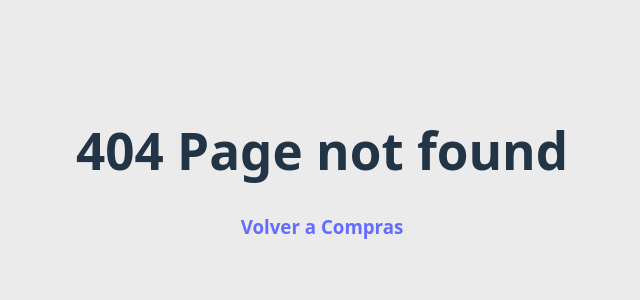
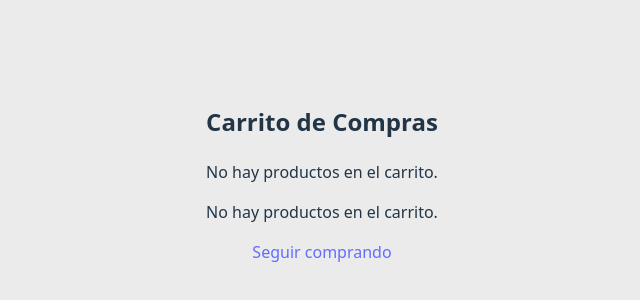
Before and after one commit to marzvk/proyecto_react_2025, a React (Vite) app in the folder react_2025/: page /carrito in a window 1280 px wide. Before the commit this address had no page. Shown: the part 226-526 px from the top of the page, without its empty margins (318-958 px from the left). Built offline with nearby package versions, Linux system fonts and the light colour scheme.

Commit message:
useContext en carrito

```diff
--- a/react_2025/src/components/Navbar.tsx
+++ b/react_2025/src/components/Navbar.tsx
@@ -1,6 +1,7 @@
 import { Link } from "react-router";
 import styles from "./Navbar.module.css";
 import { useState } from "react";
+import { useCarrito } from "../pages/Carrito";
 
 type NavbarProps = {
   count: number;
@@ -12,6 +13,7 @@ type NavbarProps = {
 }
 
 function Navbar({ count, filter, onSearch, categoria, selecCategoria }: NavbarProps) {
+  const { carrito } = useCarrito();
 
   const [mostrarCategorias, setMostrarCategorias] = useState(false);
   const showCategoria = () => {
@@ -70,6 +72,7 @@ function Navbar({ count, filter, onSearch, categoria, selecCategoria }: NavbarPr
             alt=""
           />
           <span className={styles.cantidad}>{count}</span>
+          <Link to="/carrito">🛒 ({carrito.length})</Link>
         </li>
       </ul>
     </nav>
--- a/react_2025/src/main.tsx
+++ b/react_2025/src/main.tsx
@@ -6,12 +6,15 @@ import { StrictMode } from "react";
 import Home from "./pages/Home.tsx";
 import CardDetail from "./pages/CardDetail.tsx";
 import NotFound from "./pages/NotFound.tsx";
+import { CarritoProvider } from "./pages/Carrito.tsx";
+import CarritoPage from "./pages/CarritoPage.tsx";
 
 // App va con mayuscula, el llamado App
 createRoot(document.getElementById("root")!).render(
   <StrictMode>
     {/* provider permite manejar las rutas */}
     <BrowserRouter>
+      <CarritoProvider>
         {/* Switch de las rutas  */}
         <Routes>
 
@@ -19,9 +22,10 @@ createRoot(document.getElementById("root")!).render(
           <Route path="/products" element={<App />} />
           <Route path="/products/:id" element={<CardDetail />} />
           <Route path="*" element={<NotFound />} />
+          <Route path="/carrito" element={<CarritoPage />} />
 
         </Routes>
-
+      </CarritoProvider>
     </BrowserRouter>
   </StrictMode>
 );
--- a/react_2025/src/pages/App.tsx
+++ b/react_2025/src/pages/App.tsx
@@ -5,8 +5,12 @@ import Respuesta from "../components/Response.tsx";
 import Navbar from "../components/Navbar.tsx";
 import { useState } from "react";
 import { Link } from "react-router";
+import { useCarrito } from "./Carrito.tsx";
 
 function App() {
+  const { carrito } = useCarrito();
+  const { agregarAlCarrito } = useCarrito();
+
   const [count, setCount] = useState(0);
   const [filtro, setFiltro] = useState("");
   const [categoriaElegida, setCategoriaElegida] = useState("")
@@ -50,7 +54,7 @@ function App() {
               <FrontShowElement
                 key={prod.id}
                 {...prod}
-                agregar={sumar1}
+                agregar={() => agregarAlCarrito(prod)}
                 quitar={restar1}
               />
             ))}
@@ -65,7 +69,7 @@ function App() {
                 <FrontShowElement
                   key={prod.id}
                   {...prod}
-                  agregar={sumar1}
+                  agregar={() => agregarAlCarrito(prod)}
                   quitar={restar1}
                 />
               ))
@@ -84,7 +88,7 @@ function App() {
                   <FrontShowElement
                     key={prod.id}
                     {...prod}
-                    agregar={sumar1}
+                    agregar={() => agregarAlCarrito(prod)}
                     quitar={restar1}
 
                   />
@@ -105,7 +109,7 @@ function App() {
                 <FrontShowElement
                   key={prod.id}
                   {...prod}
-                  agregar={sumar1}
+                  agregar={() => agregarAlCarrito(prod)}
                   quitar={restar1}
                 />
               ))}
--- a/react_2025/src/pages/CardDetail.tsx
+++ b/react_2025/src/pages/CardDetail.tsx
@@ -1,11 +1,13 @@
 import { Link, useParams } from "react-router";
 import Respuesta from "../components/Response";
 import type { Product } from "../components/Response";
+import { useCarrito } from "./Carrito";
 
 
 function CardDetail() {
+    const { agregarAlCarrito } = useCarrito();
     const { id } = useParams<{ id: string }>();
-    const numeroId = Number(id); // Convertimos el id de la URL a número
+    const numeroId = Number(id); // el id(string) de la URL a número
 
     const productoEncontrado: Product | undefined = Respuesta.flatMap(r => r.producto)
         .find(p => p.id === numeroId);
@@ -27,6 +29,9 @@ function CardDetail() {
             {productoEncontrado.km && <p><b>Kilómetros:</b> {productoEncontrado.km} km</p>}
             {productoEncontrado.anio && <p><b>Año:</b> {productoEncontrado.anio}</p>}
             {productoEncontrado.ubicacion && <p><b>Ubicación:</b> {productoEncontrado.ubicacion}</p>}
+            <button onClick={() => agregarAlCarrito(productoEncontrado)}>
+                Agregar al carrito
+            </button>
         </div >
     )
 }
--- /dev/null
+++ b/react_2025/src/pages/Carrito.tsx
@@ -0,0 +1,46 @@
+import { createContext, useContext, useState } from "react";
+import type { ReactNode } from "react";
+import type { Product } from "../components/Response";
+
+type CarritoContextType = {
+  carrito: Product[];
+  agregarAlCarrito: (producto: Product) => void;
+  quitarDelCarrito: (productoId: number) => void;
+  vaciarCarrito: () => void;
+};
+
+const CarritoContext = createContext<CarritoContextType | undefined>(undefined);
+
+
+
+export function CarritoProvider({ children }: { children: ReactNode }) {
+  const [carrito, setCarrito] = useState<Product[]>([]);
+
+  const agregarAlCarrito = (producto: Product) => {
+    setCarrito((prev) => [...prev, producto]);
+  };
+
+  const quitarDelCarrito = (productoId: number) => {
+    setCarrito((prev) => prev.filter((item) => item.id !== productoId));
+  };
+
+  const vaciarCarrito = () => {
+    setCarrito([]);
+  };
+
+  return (
+    <CarritoContext.Provider
+      value={{ carrito, agregarAlCarrito, quitarDelCarrito, vaciarCarrito }}
+    >
+      {children}
+    </CarritoContext.Provider>
+  );
+};
+
+export function useCarrito() {
+  const context = useContext(CarritoContext);
+  if (!context) {
+    throw new Error("Error useCarrito mal usado, debe estar dentro de CarritoProvider");
+  }
+  return context;
+}
--- /dev/null
+++ b/react_2025/src/pages/CarritoPage.tsx
@@ -0,0 +1,73 @@
+import React from "react";
+import { useCarrito } from "./Carrito";
+import { Link } from "react-router";
+import type { Product } from "../components/Response";
+
+export default function CarritoPage() {
+    const { carrito, quitarDelCarrito, vaciarCarrito } = useCarrito();
+
+    const total = carrito.reduce((acc, prod) => acc + prod.precio, 0);
+
+    const productosAgrupados = carrito.reduce<Record<number, { producto: Product, cantidad: number }>>((acc, prod) => {
+        if (acc[prod.id]) {
+            acc[prod.id].cantidad += 1;
+        } else {
+            acc[prod.id] = { producto: prod, cantidad: 1 };
+        }
+        return acc;
+    }, {});
+
+    return (
+        <div>
+            <h2>Carrito de Compras</h2>
+
+            {carrito.length === 0 ? (
+                <p>No hay productos en el carrito.</p>
+            ) : (
+                <>
+                    <ul>
+                        {carrito.map((prod) => (
+                            <li key={prod.id}>
+                                {prod.title} - ${prod.precio}
+                                <button onClick={() => quitarDelCarrito(prod.id)}>❌ X  x Quitar</button>
+
+                                {/* VER CUAL X QUEDA EN BOTON */}
+
+                            </li>
+                        ))}
+                    </ul>
+
+                    <h3>Total: ${total}</h3>
+
+                    <button onClick={vaciarCarrito}>🗑 Vaciar carrito</button>
+
+                </>
+            )}
+
+            {carrito.length === 0 ? (
+                <p>No hay productos en el carrito.</p>
+            ) : (
+                <>
+                    <ul>
+                        {Object.values(productosAgrupados).map(({ producto, cantidad }) => (
+                            <li key={producto.id}>
+                                {producto.title} × {cantidad} — ${producto.precio * cantidad}
+                                <button onClick={() => quitarDelCarrito(producto.id)}>❌</button>
+                            </li>
+                        ))}
+                    </ul>
+
+                    <h3>Total: ${total}</h3>
+
+                    <button onClick={vaciarCarrito}>🗑 Vaciar carrito</button>
+                </>
+            )}
+            <Link
+                to="/"
+                className="mt-2 inline-block bg-blue-600 text-white px-4 py-2 rounded hover:bg-blue-700"
+            >
+                Seguir comprando
+            </Link>
+        </div>
+    );
+}
```
Lines whose indentation alone changed are shown as unchanged.
